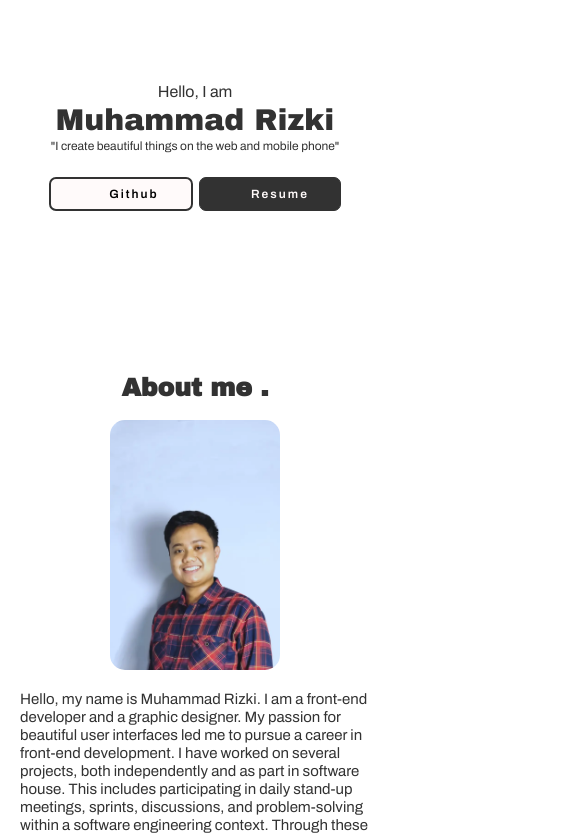
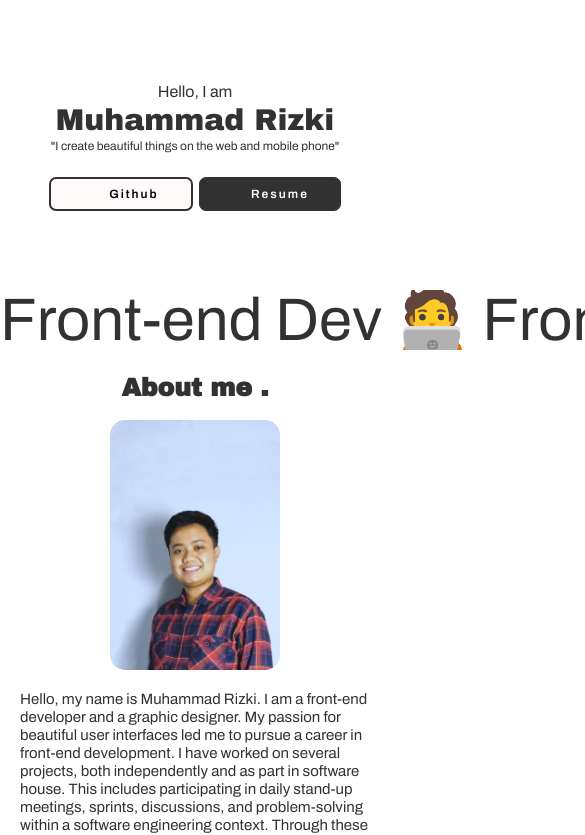
Before and after one commit to mrizkiid-dev/portfolio, a Vue app: page / in a window 390 px wide. Shown: the top 835 px of the page, 585 px wide, since content can reach past the window. Built offline with nearby package versions, Linux system fonts and the light colour scheme; some icons are missing.

Commit message:
fix(headline): fix timing in mobile and add loading

```diff
--- a/package.json
+++ b/package.json
@@ -23,6 +23,7 @@
     "@vitejs/plugin-vue": "^5.0.5",
     "@vue/tsconfig": "^0.5.1",
     "npm-run-all2": "^6.2.0",
+    "sass": "^1.77.7",
     "typescript": "~5.4.0",
     "vite": "^5.3.1",
     "vue-tsc": "^2.0.21"
--- a/src/assets/homepage/running-text.css
+++ b/src/assets/homepage/running-text.css
@@ -10,7 +10,7 @@
     overflow: hidden;
 }
 
-.marquee {
+  .marquee {
     margin: 0 auto;
     white-space: nowrap;
     overflow: hidden;
@@ -23,8 +23,25 @@
     animation: marquee 26s linear infinite;
   }
 
+  .marquee-mobile {
+    margin: 0 auto;
+    white-space: nowrap;
+    overflow: hidden;
+    position: absolute;
+  }
+
+  .marquee-mobile span {
+    display: inline-block;
+    padding-left: 100%;
+    animation: marquee 10s linear infinite;
+  }
+
   .marquee2 span {
     animation-delay: 13s;
+  }
+
+  .marquee2-mobile span {
+    animation-delay: 5s;
   }
 
   @keyframes marquee {
--- /dev/null
+++ b/src/components/Loading.vue
@@ -0,0 +1,85 @@
+<template>
+    <div class="loading">
+	<div class="loading-text">
+		<span class="loading-text-words">M</span>
+		<span class="loading-text-words">U</span>
+		<span class="loading-text-words">H</span>
+		<span class="loading-text-words">A</span>
+		<span class="loading-text-words">M</span>
+    <span class="loading-text-words">M</span>
+    <span class="loading-text-words">A</span>
+    <span class="loading-text-words">D</span>
+    <span class="loading-text-words"></span>
+    <span class="loading-text-words">R</span>
+    <span class="loading-text-words">I</span>
+    <span class="loading-text-words">Z</span>
+    <span class="loading-text-words">K</span>
+    <span class="loading-text-words">I</span>
+	</div>
+</div>
+</template>
+
+<script setup lang="ts">
+
+</script>
+
+<style scoped lang="scss">
+@import url(https://fonts.googleapis.com/css?family=Quattrocento+Sans);
+
+@mixin position-center($text-align: center) {
+	position: absolute;
+	top: 0;
+	bottom: 0;
+	left: 0;
+	right: 0;
+	margin: auto;
+	text-align: $text-align;
+}
+
+.loading {
+	position: fixed;
+	top: 0;
+	left: 0;
+	width: 100%;
+	height: 100%;
+	background: #000;
+	z-index: 9999;
+}
+
+.loading-text {
+	@include position-center;
+	width: 100%;
+	height: 100px;
+	line-height: 100px;
+	span {
+		display: inline-block;
+		margin: 0 5px;
+		color: #fff;
+    font-family: 'Quattrocento Sans', sans-serif;
+		@for $i from 0 through 14 {
+			&:nth-child(#{$i + 1}) {
+				filter: blur(0px);
+				animation: blur-text 1.5s calc($i / 5)+s infinite linear alternate;
+			}
+		}
+	}
+}
+
+@keyframes blur-text {
+	0% {filter: blur(0px);}
+	100% {filter: blur(4px);}
+}
+
+@media screen and (min-width: 786px){
+	.loading {
+		font-size: 24px;
+	}
+}
+
+@media screen and (max-width: 786px){
+	.loading {
+		font-size: 16px;
+	}
+}
+
+</style>
--- a/src/views/HomePage.vue
+++ b/src/views/HomePage.vue
@@ -1,4 +1,7 @@
 <template>
+    <Teleport v-if="isLoadingShow" to="#pop-up">
+        <Loading />
+    </Teleport>
     <section id="hello" class="">
         <p class="description desc-mobile">Hello, I am</p>
         <p class="name">Muhammad Rizki</p>
@@ -20,18 +23,22 @@
         </div>
     </section>
 
-    <div class="running-text">
-        <!-- <p class="marquee">
-            <span>Front-end Dev  🧑‍💻  Front-end Dev  🧑‍💻  Front-end Dev  🧑‍💻  Front-end Dev  🧑‍💻  Front-end Dev  🧑‍💻  Front-end Dev  🧑‍💻  Front-end Dev  🧑‍💻  Front-end Dev  🧑‍💻  Front-end Dev  🧑‍💻  Front-end Dev  🧑‍💻  Front-end Dev  🧑‍💻  Front-end Dev  🧑‍💻  Front-end Dev  🧑‍💻  Front-end Dev  🧑‍💻  Front-end Dev  🧑‍💻&nbsp;</span>
-        </p>
-        <p class="marquee marquee2">
-            <span>Front-end Dev  🧑‍💻  Front-end Dev  🧑‍💻  Front-end Dev  🧑‍💻  Front-end Dev  🧑‍💻  Front-end Dev  🧑‍💻  Front-end Dev  🧑‍💻  Front-end Dev  🧑‍💻  Front-end Dev  🧑‍💻  Front-end Dev  🧑‍💻  Front-end Dev  🧑‍💻  Front-end Dev  🧑‍💻  Front-end Dev  🧑‍💻  Front-end Dev  🧑‍💻  Front-end Dev  🧑‍💻  Front-end Dev  🧑‍💻&nbsp;</span>
-        </p> -->
+    <div v-if="!isMobile" class="running-text">
         <p class="marquee">
             <span>Front-end Dev  🧑‍💻  Front-end Dev  🧑‍💻  Front-end Dev  🧑‍💻 Front-end Dev  🧑‍💻 Front-end Dev  🧑‍💻&nbsp;</span>
         </p>
         <p class="marquee marquee2">
             <span>Front-end Dev  🧑‍💻  Front-end Dev  🧑‍💻  Front-end Dev  🧑‍💻 Front-end Dev  🧑‍💻 Front-end Dev  🧑‍💻&nbsp;</span>
+        </p>
+    </div>
+    <div v-else class="running-text">
+        <p class="marquee-mobile">
+            <span v-if="!isMobile">Front-end Dev  🧑‍💻  Front-end Dev  🧑‍💻  Front-end Dev  🧑‍💻 Front-end Dev  🧑‍💻 Front-end Dev  🧑‍💻&nbsp;</span>
+            <span v-else>Front-end Dev  🧑‍💻  Front-end Dev  🧑‍💻&nbsp;</span>
+        </p>
+        <p class="marquee-mobile marquee2-mobile">
+            <span v-if="!isMobile">Front-end Dev  🧑‍💻  Front-end Dev  🧑‍💻  Front-end Dev  🧑‍💻 Front-end Dev  🧑‍💻 Front-end Dev  🧑‍💻&nbsp;</span>
+            <span v-else>Front-end Dev  🧑‍💻  Front-end Dev  🧑‍💻&nbsp;</span>
         </p>
     </div>
 
@@ -378,12 +385,21 @@
 
 <script setup lang="ts">
 import Button from '@/components/Button.vue'
+import Loading from '@/components/Loading.vue'
 import ProjectPopUp from '@/components/ProjectPopUp.vue'
 import DetailProjectPopUp from '@/components/project-pop-up/DetailProjectPopUp.vue'
 import { useScreen } from '@/composables/useScreen'
 import { linkNewTab } from '@/utils/helper'
 import { Icon } from '@iconify/vue'
-import { computed, ref } from 'vue'
+import { computed, onMounted, ref } from 'vue'
+
+const isLoadingShow = ref<boolean>(true)
+onMounted(() => {
+    isLoadingShow.value = true
+    setTimeout(() => {
+        isLoadingShow.value = false
+    }, 5000);
+})
 
 const onTapGithub = () => {
     linkNewTab('https://github.com/mrizkiid-dev')
```
Also changed, not shown: 1 other file (tests, documents, lock files or other folders).
